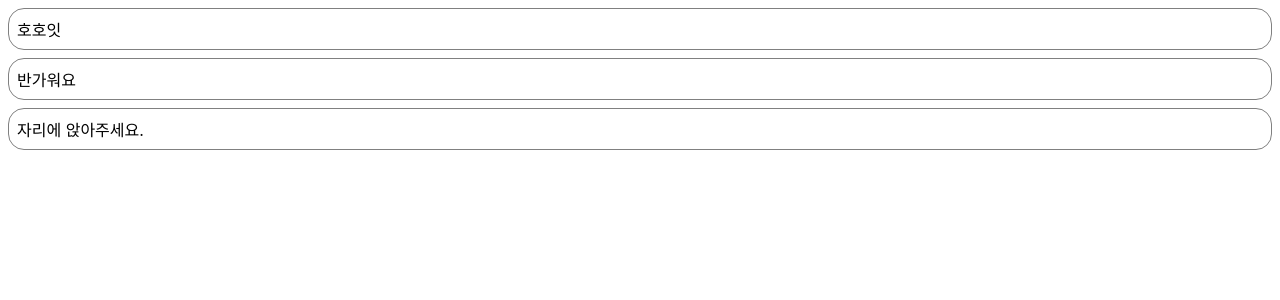
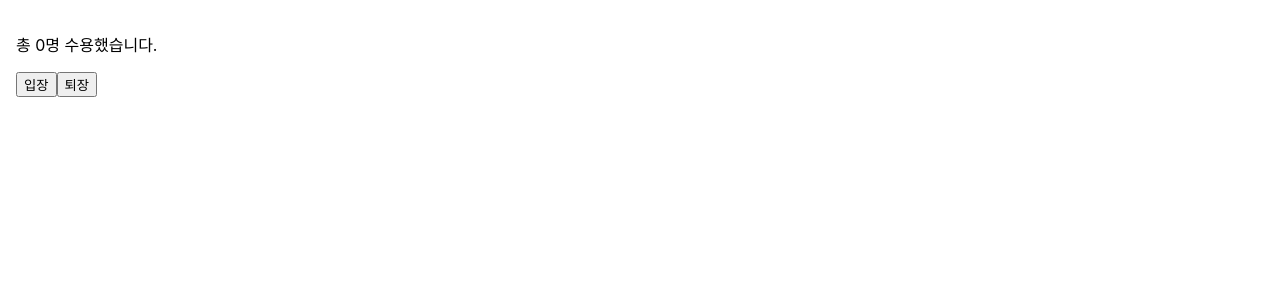
Before and after one commit to appleSimple/react-tutorial, a React (Create React App) app in the folder first-app/: page / in a window 1280 px wide. Shown: the top 300 px of the page. Built offline with nearby package versions, Linux system fonts and the light colour scheme.

Commit message:
feat : custom hook

```diff
--- /dev/null
+++ b/first-app/src/chapter_07/Accommodate.jsx
@@ -0,0 +1,35 @@
+import React, { useState, useEffect } from 'react';
+import useCounter from './useCounter';
+
+const MAX_CAPACITY = 10;
+
+function Accommodate(props) {
+  const [isFull, setIsFull] = useState(false);
+  const [count, increaseCount, decreaseCount] = useCounter(0);
+
+  useEffect(() => {
+    console.log('============================');
+    console.log('useEffect() is called');
+    console.log(`isFull: ${isFull}`);
+  });
+
+  useEffect(() => {
+    setIsFull(count >= MAX_CAPACITY);
+    console.log(`Current count value: ${count}`);
+  }, [count]);
+
+  return (
+    <div style={{ padding: 16 }}>
+      <p>{`총 ${count}명 수용했습니다.`}</p>
+
+      <button onClick={increaseCount} disabled={isFull}>
+        입장
+      </button>
+      <button onClick={decreaseCount}>퇴장</button>
+
+      {isFull && <p style={{ color: 'red' }}>정원이 가득 찼습니다.</p>}
+    </div>
+  );
+}
+
+export default Accommodate;
--- /dev/null
+++ b/first-app/src/chapter_07/useCounter.jsx
@@ -0,0 +1,12 @@
+import React, { useState } from 'react';
+
+function useCounter(initialValue) {
+  const [count, setCount] = useState(initialValue);
+
+  const increaseCount = () => setCount((count) => count + 1);
+  const decreaseCount = () => setCount((count) => Math.max(count - 1, 0));
+
+  return [count, increaseCount, decreaseCount];
+}
+
+export default useCounter;
--- a/first-app/src/index.js
+++ b/first-app/src/index.js
@@ -4,12 +4,13 @@
 import App from './App';
 import reportWebVitals from './reportWebVitals';
 import NotificationList from './chapter_06/NotificationList';
+import Accommodate from './chapter_07/Accommodate';
 
 const root = ReactDOM.createRoot(document.getElementById('root'));
 
 root.render(
   <React.StrictMode>
-    <NotificationList />
+    <Accommodate />
   </React.StrictMode>
 );
 
```
